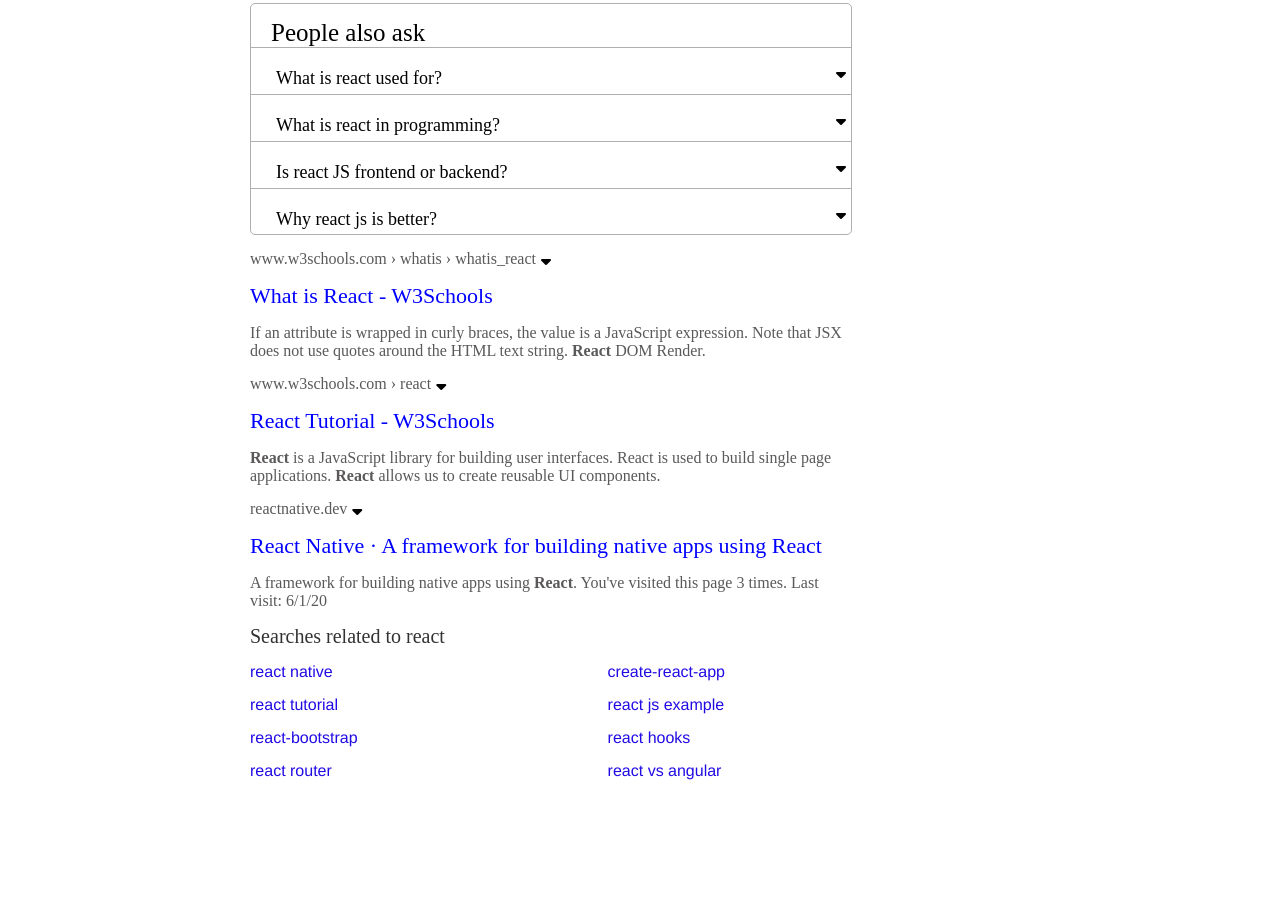
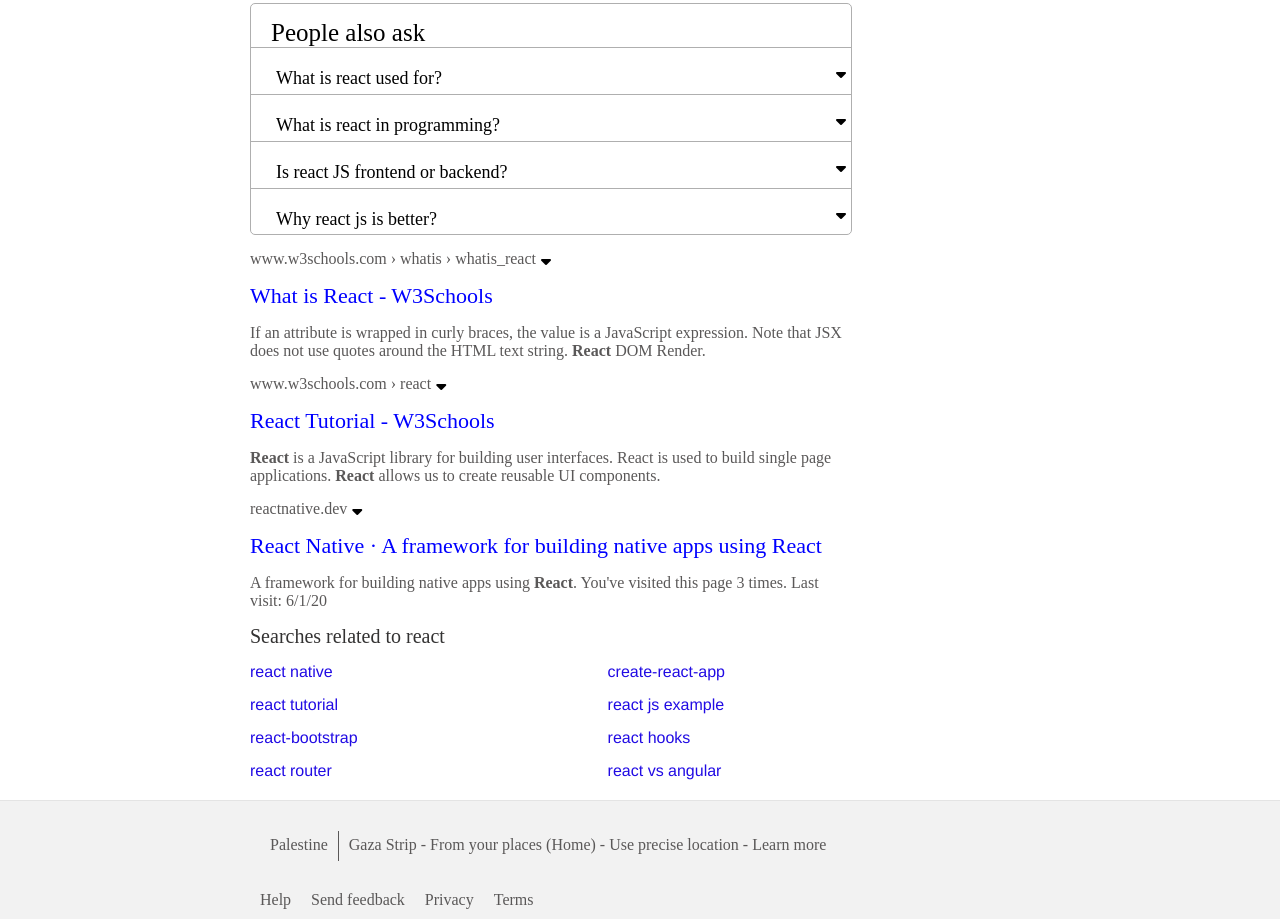
Before and after one commit to Islamshaban98/Assignment-2, a plain HTML site: page index.html in a window 1280 px wide. Shown: the part 949-1868 px from the top of the page. Before the commit the page ends 1729 px from the top, so only its background shows below. Drawn offline with Linux system fonts and the light colour scheme.

Commit message:
add footer to page

```diff
--- a/index.html
+++ b/index.html
@@ -203,6 +203,22 @@
                         <p> react vs angular</p>
                     </div>
                 </div>
+                <footer>
+                    <div style="display: flex; justify-content: flex-start;padding: 20px;">
+                        <p style="color: #5a5858;margin-right: 10px;">Palestine</p>
+                        <div style="height: 30px;width: 1px; margin-top: 10px; background-color: #5a5858;"></div>
+                        <p style="color: #5a5858; margin-left: 10px;">Gaza Strip - From your places (Home) - Use precise location - Learn more</p>
+
+                    </div>
+                    <ul class="ul-footer">
+                        <li>Help</li>
+                        <li>Send feedback</li>
+                        <li>Privacy</li>
+                        <li>Terms</li>
+                    </ul>
+
+
+                </footer>
         </main>
     </body>
 </html>
--- a/style.css
+++ b/style.css
@@ -7,6 +7,7 @@
     flex-direction: row;
     justify-content: space-between;
     align-items: flex-start;
+
 
 }
 .google-img{
@@ -89,3 +90,18 @@ p{
     color: #210be4;
     font-family: 'Franklin Gothic Medium', 'Arial Narrow', Arial, sans-serif;
 }
+footer{
+    margin-top: 20px;
+    background-color: #f2f2f2;
+    border-top: 1px solid #e4e4e4;
+
+}
+.ul-footer{
+    display: flex;
+    list-style: none;
+   margin-left: 250px;
+
+}
+.ul-footer li{
+    color:#5a5858;
+}
```
